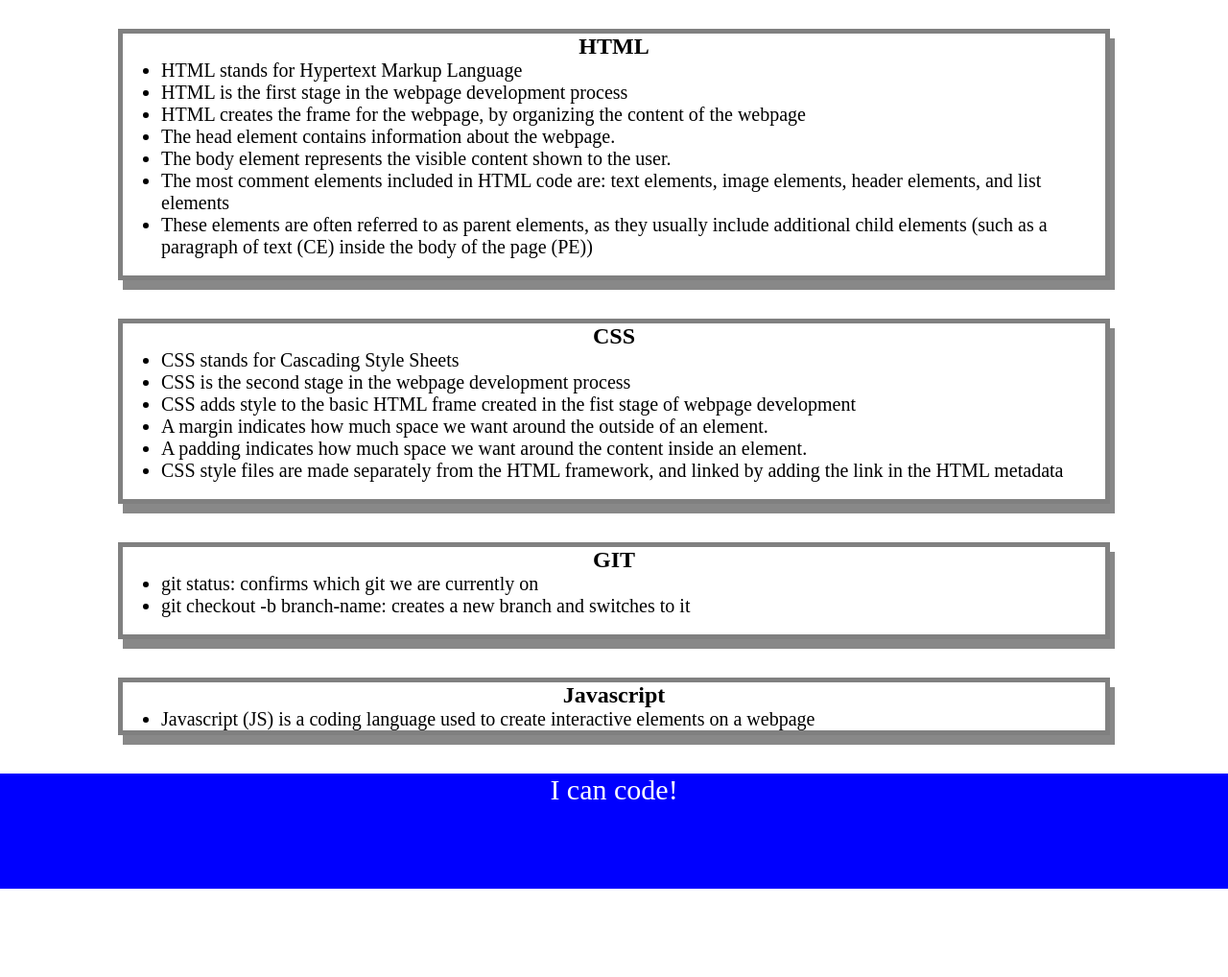
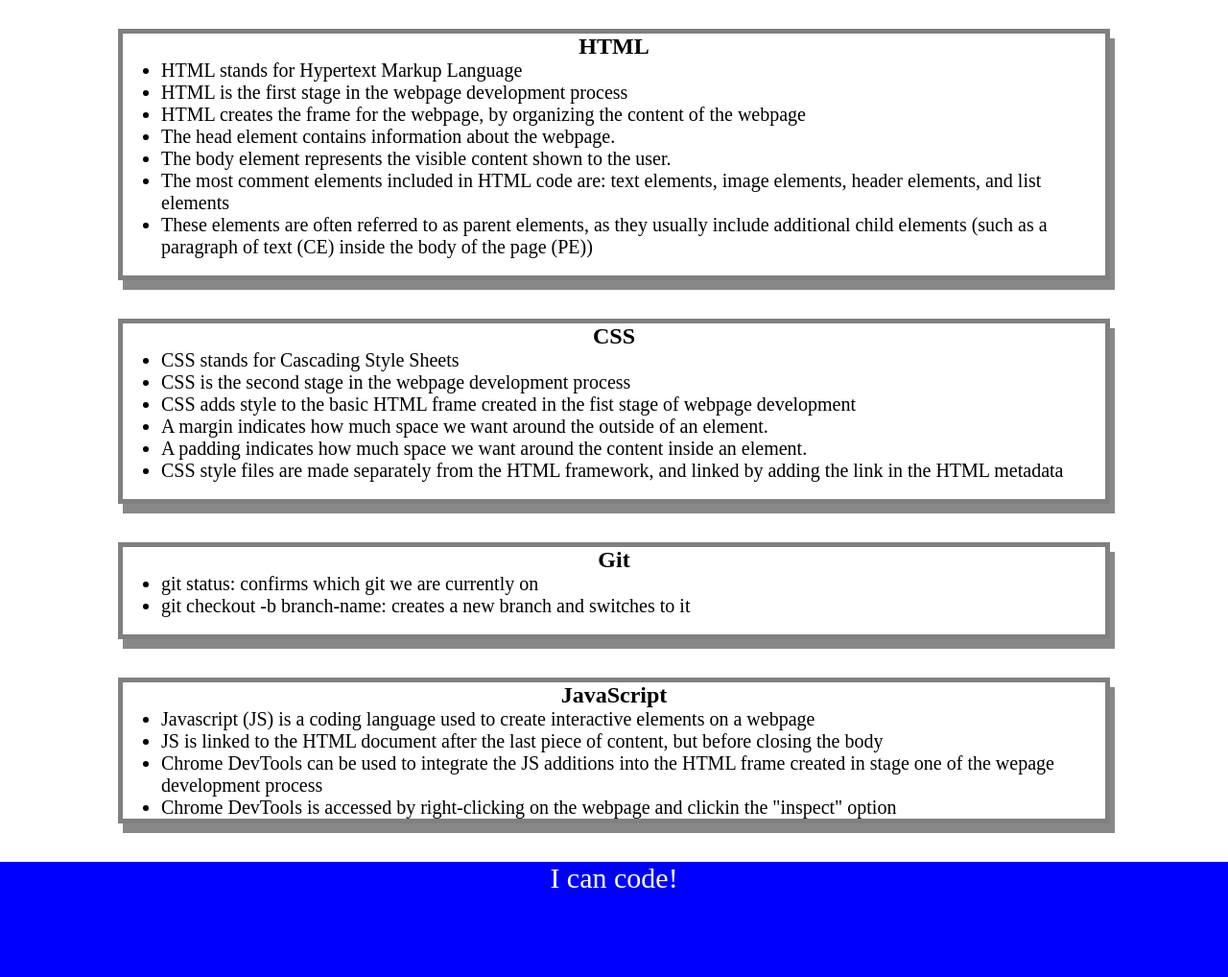
Before and after one commit to gwenparadis/prework-study-guide, a plain HTML site: page prework-study-guide/index.html in a window 1280 px wide. Shown: the part 130-1148 px from the top of the page at 96% size. Before the commit the page ends 1056 px from the top, so only its background shows below. Drawn offline with Linux system fonts and the light colour scheme.

Commit message:
Added JavaScript to prework study guide

```diff
--- /dev/null
+++ b/prework-study-guide/assets/script.js
@@ -0,0 +1,20 @@
+var topics = ['HTML', 'CSS', 'Git', 'JavaScript'];
+
+for (var x = 0; x < topics.length; x++)
+  console.log(topics[x]); x=3
+
+
+
+/*
+if (topic === 'HTML') {
+ console.log("Let's study HTML!");
+} else if (topic === 'CSS') {
+ console.log("Let's study CSS!");
+} else if (topic === 'Git') {
+ console.log("Let's study Git!");
+} else if (topic === 'JavaScript') {
+ console.log("Let's study JavaScript!");
+} else {
+ console.log('Please try again!');
+}
+*/
--- a/prework-study-guide/index.html
+++ b/prework-study-guide/index.html
@@ -11,6 +11,7 @@
     <header id="top">
       <h1>Prework Study Guide</h1>
       <img src="./assets/bowtie-cat.png" alt="Profile image of cat wearing a bow tie." />
+      <h2>✨ Open the Console to See What's Happening ✨</h2>
     </header>
     <main>
       <section class="card" id="html-section">
@@ -39,7 +40,7 @@
         <br>
       </section>
       <section class="card" id="git-section">
-        <h2>GIT</h2>
+        <h2>Git</h2>
         <ul>
           <li>git status: confirms which git we are currently on</li>
           <li>git checkout -b branch-name: creates a new branch and switches to it</li>
@@ -47,9 +48,12 @@
         <br>
       </section>
       <section class="card" id="javascript-section">
-        <h2>Javascript</h2>
+        <h2>JavaScript</h2>
         <ul>
           <li>Javascript (JS) is a coding language used to create interactive elements on a webpage</li>
+          <li>JS is linked to the HTML document after the last piece of content, but before closing the body</li>
+          <li>Chrome DevTools can be used to integrate the JS additions into the HTML frame created in stage one of the wepage development process</li>
+          <li>Chrome DevTools is accessed by right-clicking on the webpage and clickin the "inspect" option</li>
         </ul>
       </section>
     </main>
@@ -57,5 +61,6 @@
     <footer>
       <p>I can code!</p>
     </footer>
+    <script src="./assets/script.js"></script>
   </body>
 </html>
```
